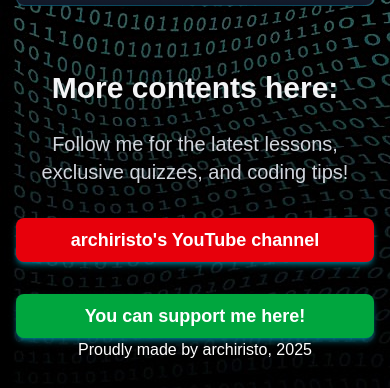
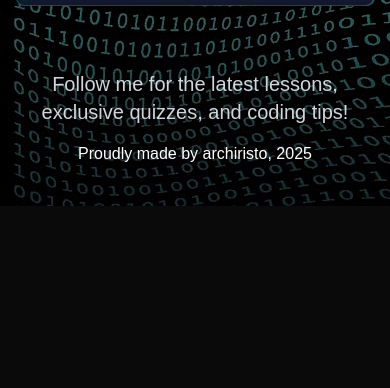
Before and after one commit to archiristo/MathCS.online, a Next.js app: page / in a window 390 px wide. Shown: the part 1294-1682 px from the top of the page. After the commit the page ends 1500 px from the top, so only its background shows below. Built offline with nearby package versions, Linux system fonts and the light colour scheme; grey boxes are pictures that could not be loaded.

Commit message:
fix: responsive5

```diff
--- a/app/page.js
+++ b/app/page.js
@@ -33,38 +33,11 @@
 
       {/* 4. İçerik Listesinin Altına Öneriler */}
       <section className="w-full max-w-4xl text-center">
-        <h3 className="text-3xl font-bold text-gray-100 mb-6">
-          More contents here:
-        </h3>
+
 
             <p className="text-xl text-gray-300 mb-4">
                 Follow me for the latest lessons, exclusive quizzes, and coding tips!
             </p>
-<div className="flex flex-col md:flex-row space-y-4 md:space-y-0 md:space-x-4 mt-8">
-
-    {/* YouTube Linki */}
-    <Link
-        href="https://www.youtube.com/@archiristo"
-        target="_blank"
-        rel="noopener noreferrer"
-        // Mobil'de tam genişlik (w-full), büyük ekranda otomatik genişlik (md:w-auto)
-        className="w-full md:w-auto px-4 py-2 bg-red-600 text-white font-extrabold text-lg rounded-lg shadow-md shadow-cyan-500/50 hover:bg-red-700 transition duration-300"
-    >
-        archiristo&apos;s YouTube channel
-    </Link>
-</div>
-<div className="flex flex-col md:flex-row space-y-4 md:space-y-0 md:space-x-4 mt-8">
-    {/* Bağış Linki */}
-    <Link
-        href="https://archiristo.gumroad.com/"
-        target="_blank"
-        rel="noopener noreferrer"
-        // Mobil'de tam genişlik (w-full), büyük ekranda otomatik genişlik (md:w-auto)
-        className="w-full md:w-auto px-4 py-2 bg-green-600 text-white font-extrabold text-lg rounded-lg shadow-md shadow-cyan-500/50 hover:bg-green-700 transition duration-300"
-    >
-        You can support me here!
-    </Link>
-    </div>
 
 
         {/* Yeni Eklenen: Tişört/Merch Bölümü
```
